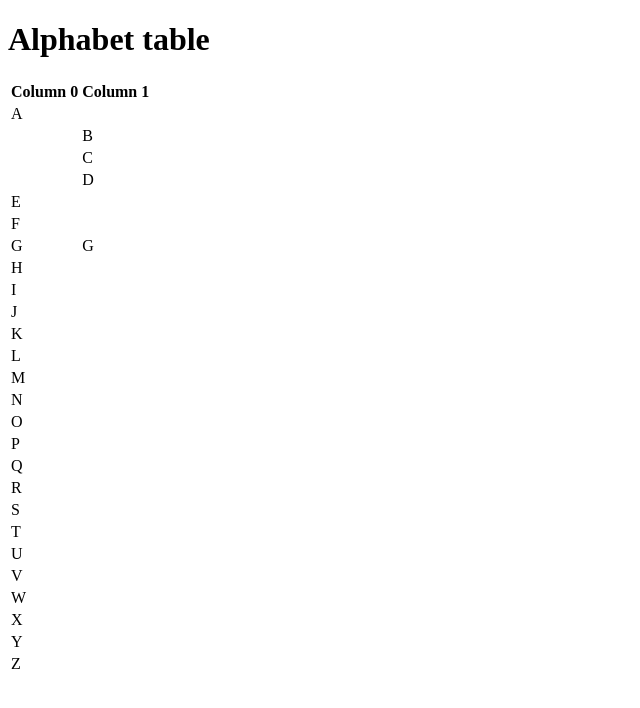
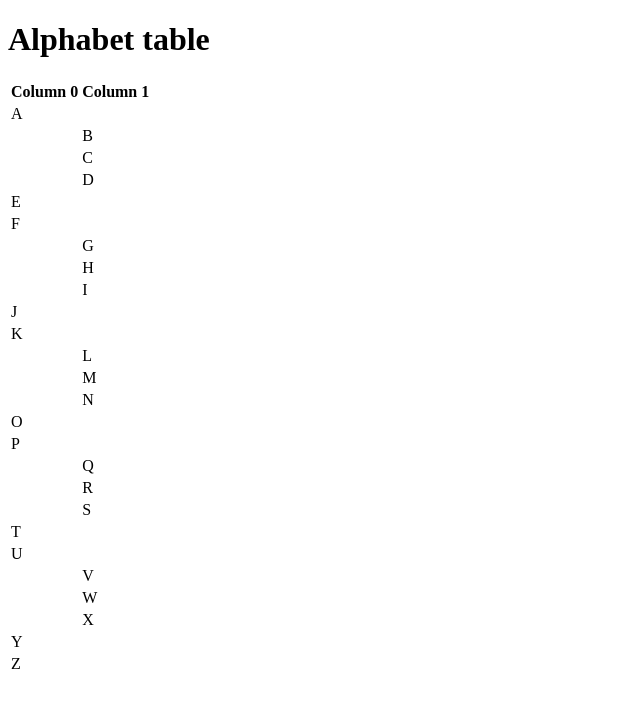
Before and after one commit to comp426-2023-spring/a01-maddrings, a website: page public/index.html in a window 1280 px wide. Shown: the whole page, without its empty margins (0-640 px from the left). Drawn offline with Linux system fonts and the light colour scheme.

Commit message:
Complete a01

```diff
--- a/public/index.html
+++ b/public/index.html
@@ -34,13 +34,13 @@
     						<td>F</td><td></td>
   					</tr>
   					<tr>
-    						<td>G</td><td>G</td>
+    						<td></td><td>G</td>
   					</tr>
   					<tr>
-    						<td>H</td><td></td>
+    						<td></td><td>H</td>
   					</tr>
   					<tr>
-                                                <td>I</td><td></td>
+    						<td></td><td>I</td>
   					</tr>
   					<tr>
     						<td>J</td><td></td>
@@ -49,13 +49,13 @@
     						<td>K</td><td></td>
   					</tr>
   					<tr>
-                                                <td>L</td><td></td>
+    						<td></td><td>L</td>
   					</tr>
   					<tr>
-                                                <td>M</td><td></td>
+    						<td></td><td>M</td>
   					</tr>
   					<tr>
-                                                <td>N</td><td></td>
+    						<td></td><td>N</td>
   					</tr>
   					<tr>
     						<td>O</td><td></td>
@@ -64,13 +64,13 @@
     						<td>P</td><td></td>
   					</tr>
   					<tr>
-                                                <td>Q</td><td></td>
+    						<td></td><td>Q</td>
   					</tr>
   					<tr>
-                                                <td>R</td><td></td>
+    						<td></td><td>R</td>
   					</tr>
   					<tr>
-                                                <td>S</td><td></td>
+    						<td></td><td>S</td>
   					</tr>
   					<tr>
     						<td>T</td><td></td>
@@ -79,19 +79,20 @@
     						<td>U</td><td></td>
   					</tr>
   					<tr>
-                                                <td>V</td><td></td>
+    						<td></td><td>V</td>
   					</tr>
   					<tr>
-                                                <td>W</td><td></td>
+    						<td></td><td>W</td>
   					</tr>
   					<tr>
-                                                <td>X</td><td></td>
+    						<td></td><td>X</td>
   					</tr>
   					<tr>
     						<td>Y</td><td></td>
   					</tr>
   					<tr>
     						<td>Z</td><td></td>
+
   					</tr>
 				</tbody>
 			</table>
```
Also changed, not shown: server.js (+27 -17 lines). Lines whose indentation alone changed are shown as unchanged.
